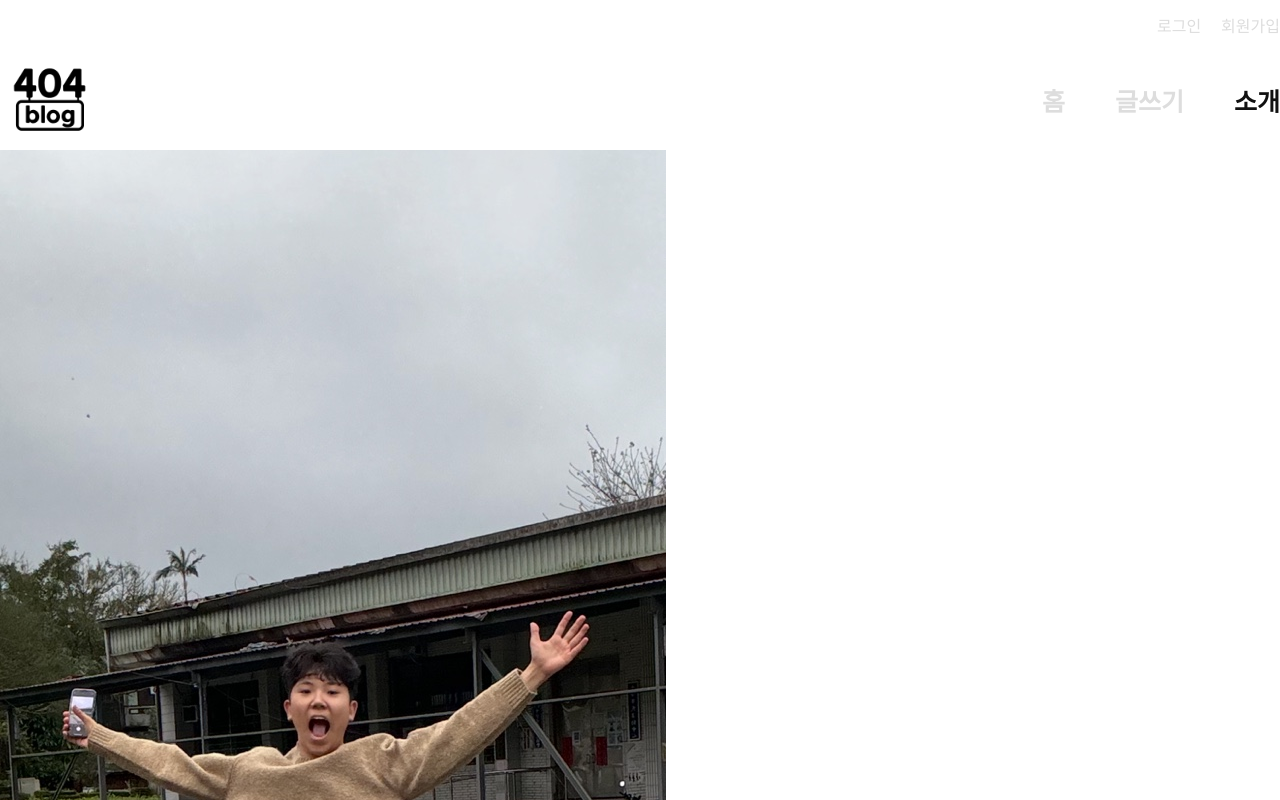
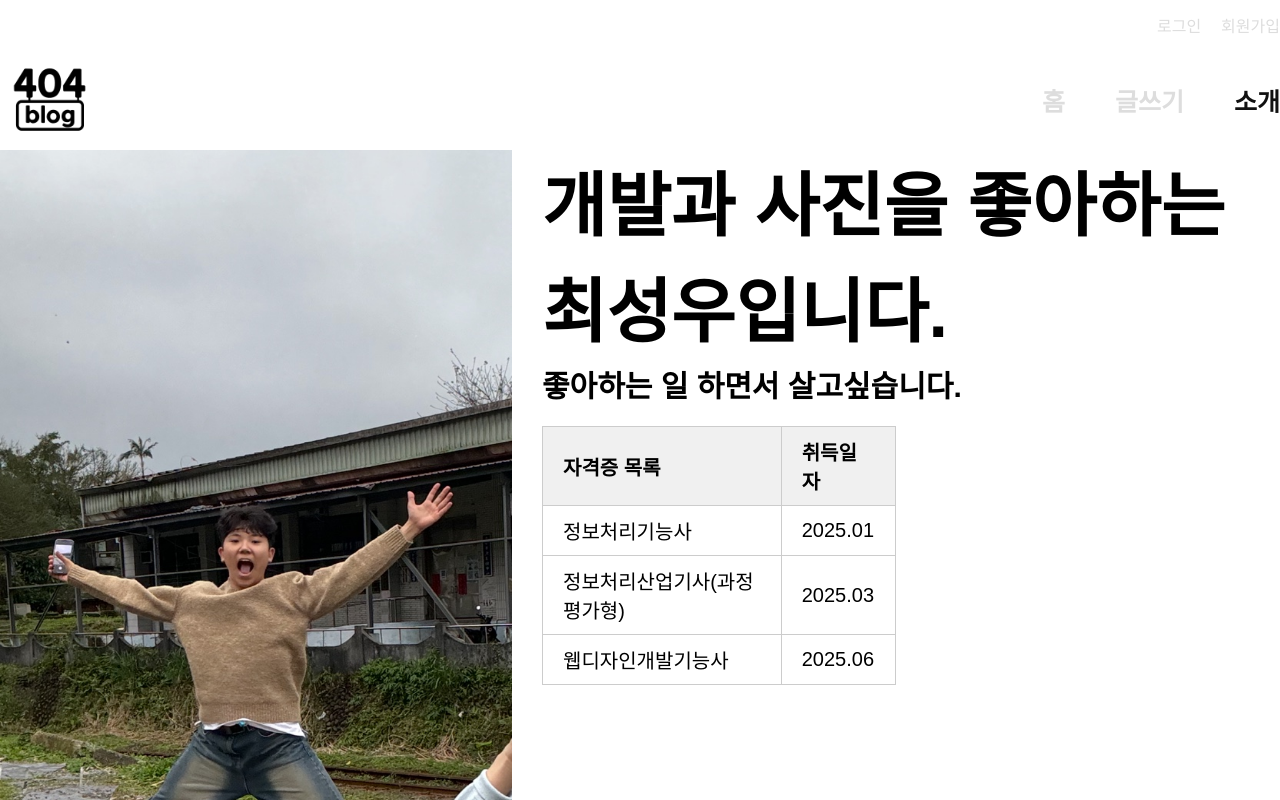
Before and after one commit to choitjddn0311/404blog, a React (Create React App) app in the folder frontend/: page /intro in a window 1280 px wide. Shown: the top 800 px of the page. Built offline with nearby package versions, Linux system fonts and the light colour scheme; a web font is replaced by a local one.

Commit message:
feat: add markdown introduce

```diff
--- a/frontend/src/page/intro.jsx
+++ b/frontend/src/page/intro.jsx
@@ -1,7 +1,8 @@
 import React from 'react';
 import ReactMarkdown from 'react-markdown';
 import rehypeHighlight from "rehype-highlight";
-import Profile from "../assets/images/my/profile.jpg"
+import remarkGfm from 'remark-gfm';
+import Profile from "../assets/images/my/profile.jpg";
 import styled from 'styled-components';
 
 const Main = styled.main`
@@ -9,24 +10,91 @@ const Main = styled.main`
     height: 200vh;
     display: flex;
     justify-content: center;
+    align-items: start;
 `;
 
 const Container = styled.div`
     width: 1400px;
     height: 100%;
+    font-size: 20px;
+    display: flex;
+    justify-content: space-between;
 
-`
+    blockquote {
+        border-left: 4px solid #111;
+        padding-left: 1em;
+        color: #111;
+        margin: 1em 0;
+        background: #eee;
+    }
+
+    h1,h2,h3,h4,h5,h6 {
+        margin-bottom: 5px;
+    }
+
+    h1 {
+        font-size: 70px;
+    }
+
+    code {
+        background: #eee;
+        color: #111;
+    }
+
+    li {
+        list-style: disc;
+    }
+
+    table {
+        border-collapse: collapse;
+        width: 50%;
+        margin: 1em 0;
+    }
+
+    th, td {
+        border: 1px solid #ccc;
+        padding: 0.5em 1em;
+        text-align: left;
+    }
+
+    th {
+        background: #f0f0f0;
+    }
+`;
+
+const MarkdownContainer = styled.div`
+    width: 60%;
+    padding: 0 30px;
+`;
+
+const markdown = `
+# 개발과 사진을 좋아하는
+# 최성우입니다.\n
+## 좋아하는 일 하면서 살고싶습니다.
+
+|자격증 목록| 취득일자 |
+|---|---|
+|정보처리기능사|2025.01|
+|정보처리산업기사(과정평가형)|2025.03|
+|웹디자인개발기능사|2025.06|
+`;
 
 const Intro = () => {
     return (
-        <>
         <Main>
             <Container>
-                <img src={Profile} />
+                <img src={Profile} alt="profile" style={{width: '40%', height: '65%'}}/>
+                <MarkdownContainer>
+                    <ReactMarkdown
+                        rehypePlugins={[rehypeHighlight]}
+                        remarkPlugins={[remarkGfm]}
+                    >
+                        {markdown}
+                    </ReactMarkdown>
+                </MarkdownContainer>
             </Container>
         </Main>
-        </>
-    )
-}
+    );
+};
 
 export default Intro;
```
